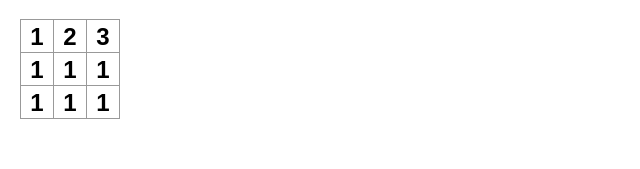
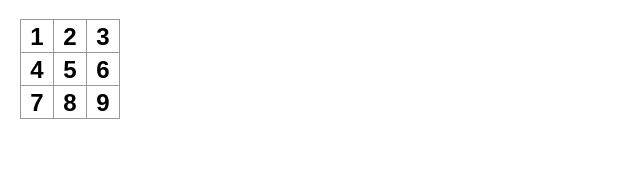
Before and after one commit to Mikee282828/reactTicTacToe, a React (Vite) app: page / in a window 1280 px wide. Shown: the top 169 px of the page, without its empty margins (0-640 px from the left). Built offline with nearby package versions, Linux system fonts and the light colour scheme.

Commit message:
props with number

```diff
--- a/src/App.tsx
+++ b/src/App.tsx
@@ -14,19 +14,19 @@ function Board() {
   return (
     <>
       <div className="board-row">
-        <Square value={1} />
-        <Square value={2} />
-        <Square value={3} />
+        <Square value={1}/>
+        <Square value={2}/>
+        <Square value={3}/>
       </div>
       <div className="board-row">
-        <Square value={1} />
-        <Square value={1} />
-        <Square value={1} />
+        <Square value={4}/>
+        <Square value={5}/>
+        <Square value={6}/>
       </div>
       <div className="board-row">
-        <Square value={1} />
-        <Square value={1} />
-        <Square value={1} />
+        <Square value={7}/>
+        <Square value={8}/>
+        <Square value={9}/>
       </div>
     </>
   );
```
